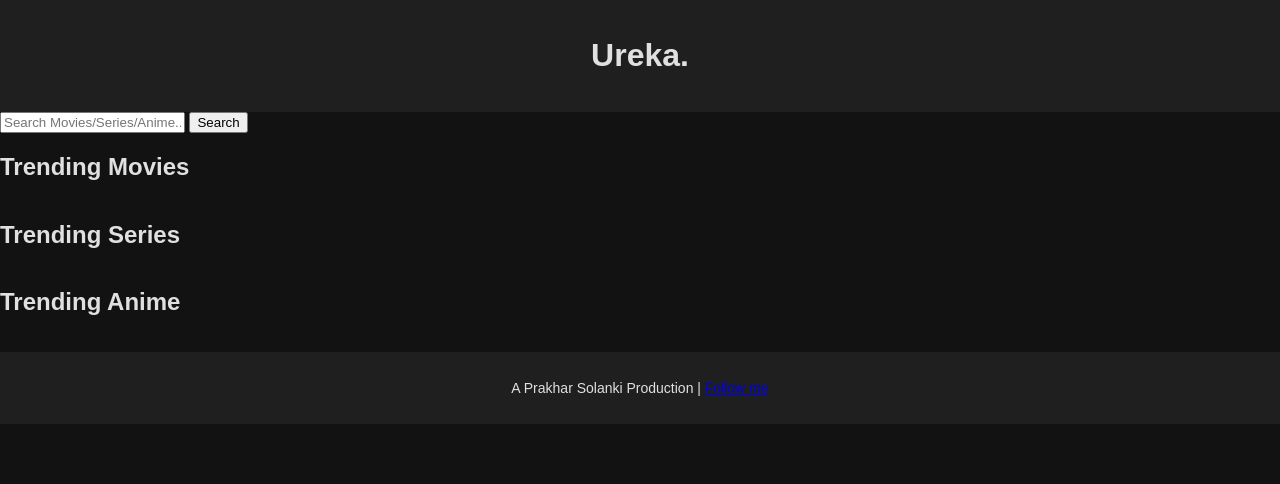
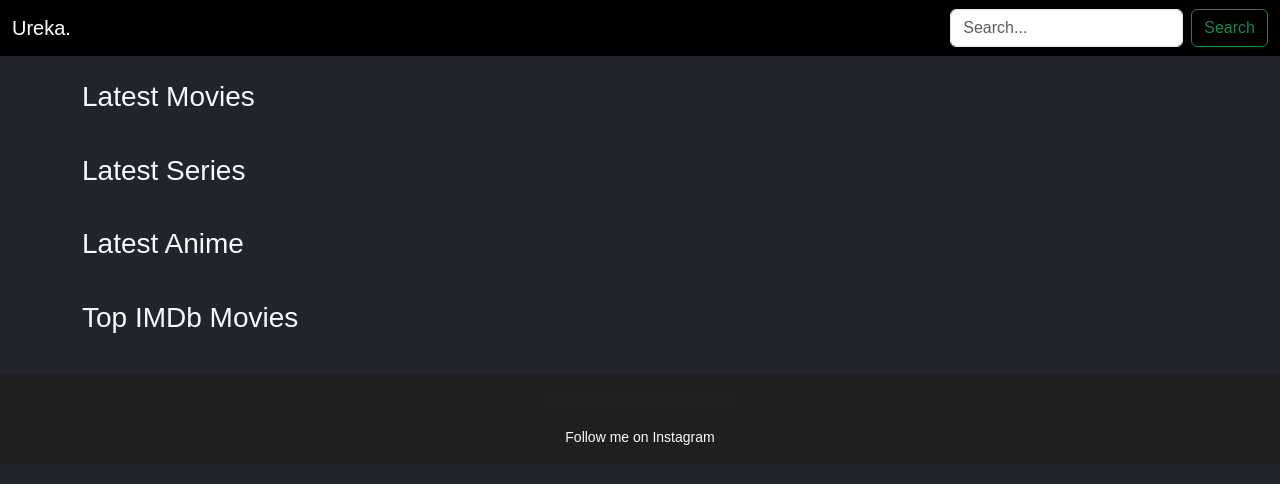
Before and after one commit to TheEntropy1/final, a Flask app: page / in a window 1280 px wide. Shown: the top 484 px of the page. Run offline with Flask 3, Linux system fonts and the light colour scheme; data that the repository does not hold is empty.

Commit message:
Update home.html

```diff
--- a/templates/home.html
+++ b/templates/home.html
@@ -3,55 +3,76 @@
 <head>
     <meta charset="UTF-8">
     <title>Ureka. - Home</title>
+    <meta name="viewport" content="width=device-width, initial-scale=1">
+    <link href="https://cdn.jsdelivr.net/npm/bootstrap@5.3.0/dist/css/bootstrap.min.css" rel="stylesheet">
     <link rel="stylesheet" href="{{ url_for('static', filename='style.css') }}">
 </head>
-<body>
+<body class="bg-dark text-light">
 
-<header>
-    <h1>Ureka.</h1>
-</header>
+    <nav class="navbar navbar-expand-lg navbar-dark bg-black">
+        <div class="container-fluid">
+            <a class="navbar-brand" href="/">Ureka.</a>
+            <form class="d-flex" action="/search" method="post">
+                <input class="form-control me-2" type="search" name="query" placeholder="Search..." aria-label="Search" required>
+                <button class="btn btn-outline-success" type="submit">Search</button>
+            </form>
+        </div>
+    </nav>
 
-<form action="/search" method="post">
-    <input type="text" name="query" placeholder="Search Movies/Series/Anime..." required>
-    <button type="submit">Search</button>
-</form>
+    <div class="container mt-4">
 
-<section>
-    <h2>Trending Movies</h2>
-    <div class="card-grid">
+        <h3>Latest Movies</h3>
+        <div class="row g-3">
             {% for movie in movies %}
+            <div class="col-6 col-md-4 col-lg-2">
                 <a href="/watch/movie/{{ movie.id }}">
-            <img src="https://image.tmdb.org/t/p/w500{{ movie.poster_path }}" alt="{{ movie.title }}">
+                    <img class="img-fluid rounded" src="https://image.tmdb.org/t/p/w500{{ movie.poster_path }}" alt="{{ movie.title }}">
                 </a>
+            </div>
             {% endfor %}
         </div>
-</section>
 
-<section>
-    <h2>Trending Series</h2>
-    <div class="card-grid">
-        {% for s in series %}
-        <a href="/watch/tv/{{ s.id }}">
-            <img src="https://image.tmdb.org/t/p/w500{{ s.poster_path }}" alt="{{ s.name }}">
+        <h3 class="mt-5">Latest Series</h3>
+        <div class="row g-3">
+            {% for series in series_list %}
+            <div class="col-6 col-md-4 col-lg-2">
+                <a href="/watch/series/{{ series.id }}">
+                    <img class="img-fluid rounded" src="https://image.tmdb.org/t/p/w500{{ series.poster_path }}" alt="{{ series.name }}">
                 </a>
+            </div>
             {% endfor %}
         </div>
-</section>
 
-<section>
-    <h2>Trending Anime</h2>
-    <div class="card-grid">
-        {% for a in anime %}
-        <a href="/watch/tv/{{ a.id }}">
-            <img src="https://image.tmdb.org/t/p/w500{{ a.poster_path }}" alt="{{ a.name }}">
+        <h3 class="mt-5">Latest Anime</h3>
+        <div class="row g-3">
+            {% for anime in anime_list %}
+            <div class="col-6 col-md-4 col-lg-2">
+                <a href="/watch/anime/{{ anime.id }}">
+                    <img class="img-fluid rounded" src="https://image.tmdb.org/t/p/w500{{ anime.poster_path }}" alt="{{ anime.name }}">
                 </a>
+            </div>
             {% endfor %}
         </div>
-</section>
 
-<footer>
-    <p>A Prakhar Solanki Production | <a href="https://instagram.com/prakhar.5898" target="_blank">Follow me</a></p>
+        <h3 class="mt-5">Top IMDb Movies</h3>
+        <div class="row g-3">
+            {% for top_movie in top_movies %}
+            <div class="col-6 col-md-4 col-lg-2">
+                <a href="/watch/movie/{{ top_movie.id }}">
+                    <img class="img-fluid rounded" src="https://image.tmdb.org/t/p/w500{{ top_movie.poster_path }}" alt="{{ top_movie.title }}">
+                </a>
+            </div>
+            {% endfor %}
+        </div>
+
+    </div>
+
+    <footer class="text-center text-muted mt-5 py-3">
+        <p>A Prakhar Solanki Production</p>
+        <a href="https://instagram.com/prakhar.5898" class="text-decoration-none text-light" target="_blank">Follow me on Instagram</a>
     </footer>
+
+    <script src="https://cdn.jsdelivr.net/npm/bootstrap@5.3.0/dist/js/bootstrap.bundle.min.js"></script>
 
 </body>
 </html>
```
Lines whose indentation alone changed are shown as unchanged.
